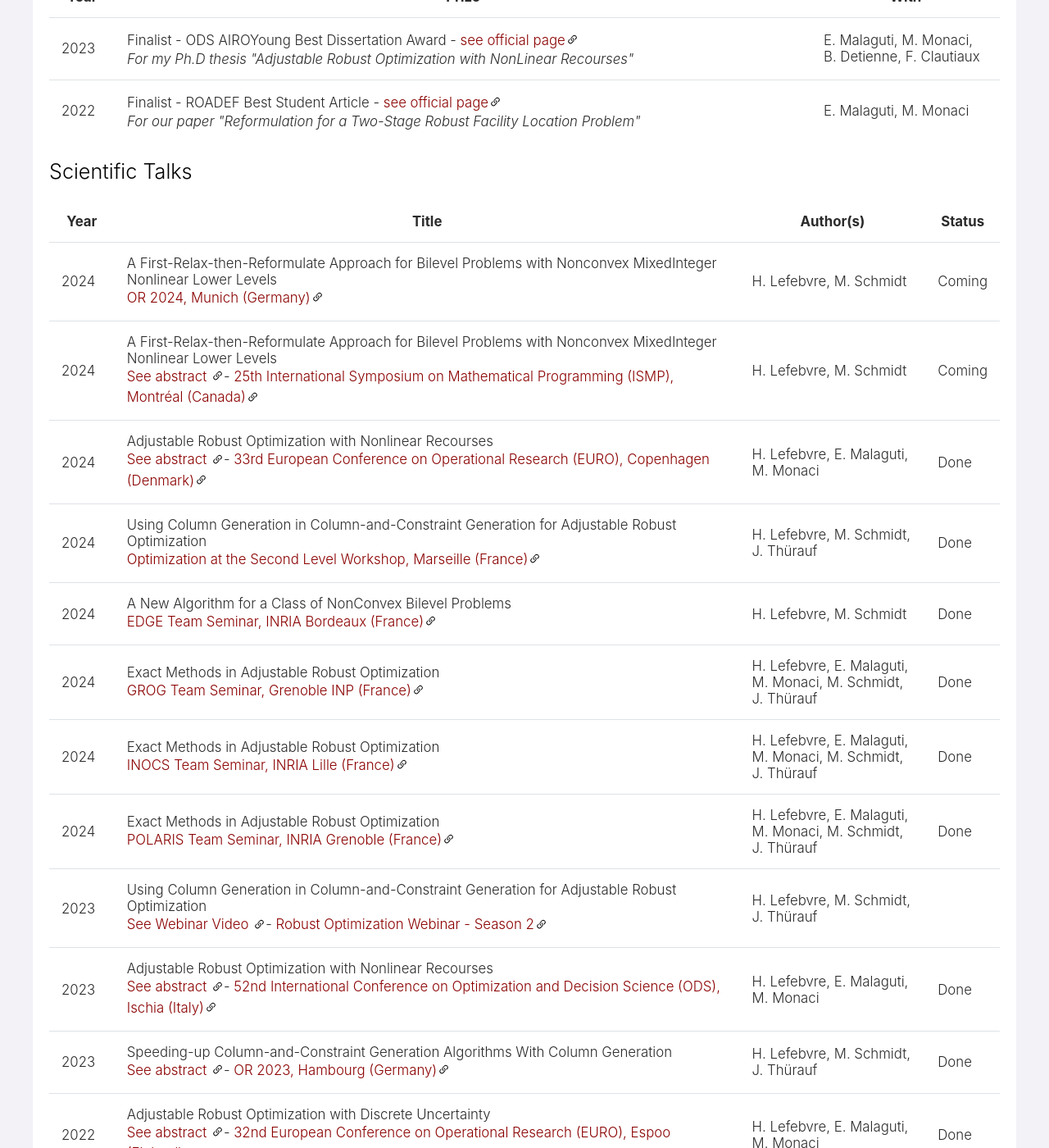
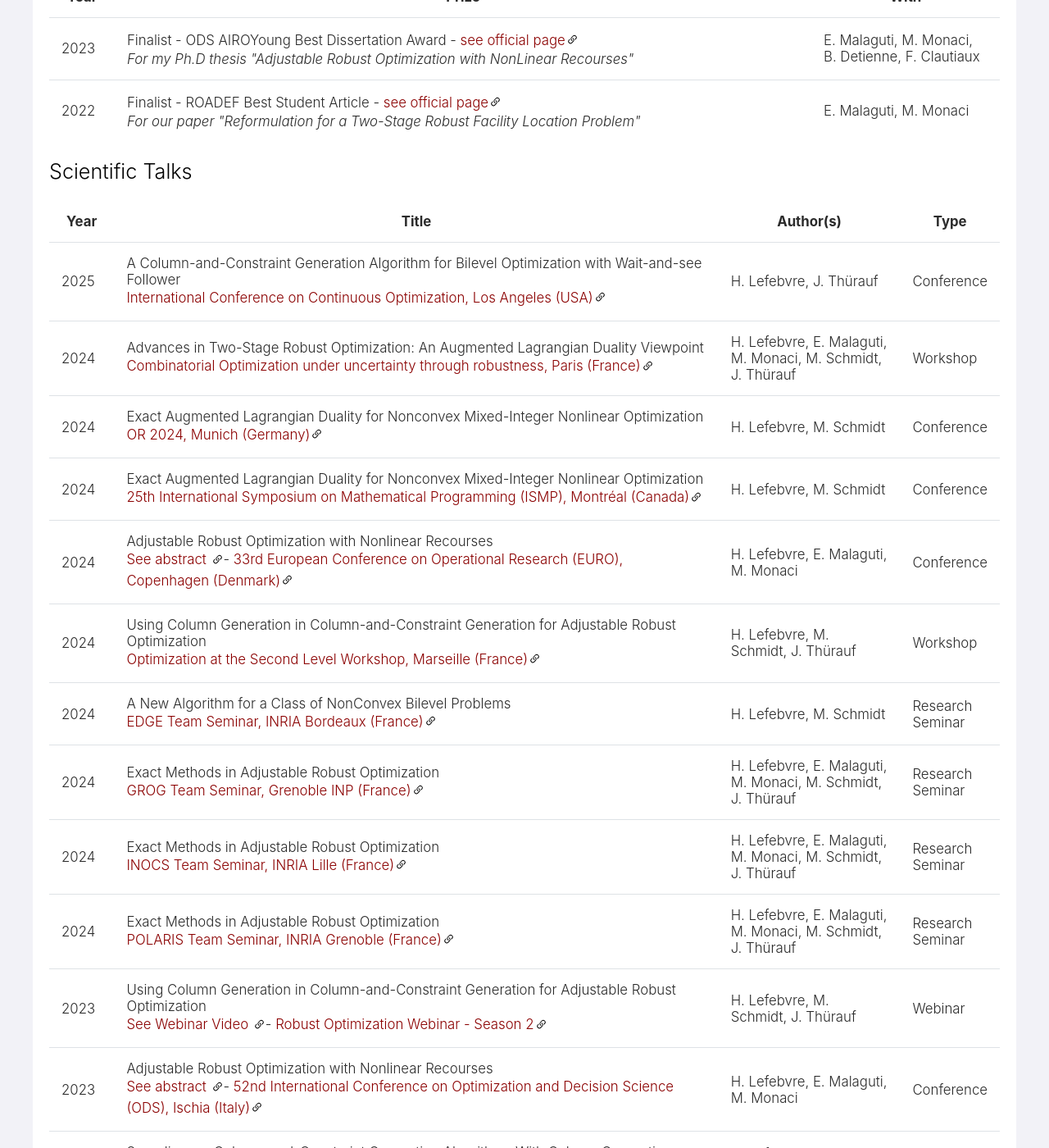
Before and after one commit to hlefebvr/hlefebvr.github.io, a Jekyll site: the page built from publications.html, in a window 1280 px wide and 1400 px high, scrolled down 1635 px. Shown: the whole window at 82% size. Built offline with Jekyll 4.4.1, drawn with Linux system fonts in a browser that asks for light colours; nearby versions of some CDN libraries; a style sheet for code colours, icons or effects is not loaded; some of the changed text lies outside the part shown.

Commit message:
update talks

```diff
--- a/publications.html
+++ b/publications.html
@@ -105,25 +105,38 @@ scientific-awards:
           comment: For our paper "Reformulation for a Two-Stage Robust Facility Location Problem"
 
 scientific-talks:
-    - title: "A First-Relax-then-Reformulate Approach for Bilevel Problems with Nonconvex MixedInteger Nonlinear Lower Levels"
+    - title: "A Column-and-Constraint Generation Algorithm for Bilevel Optimization with Wait-and-see Follower"
+      year: 2025
+      authors: H. Lefebvre, J. Thürauf
+      type: Conference
+      locations:
+      - title: International Conference on Continuous Optimization, Los Angeles (USA)
+        link: https://sites.google.com/view/iccopt2025/home
+    - title: "Advances in Two-Stage Robust Optimization: An Augmented Lagrangian Duality Viewpoint"
+      year: 2024
+      authors: H. Lefebvre, E. Malaguti, M. Monaci, M. Schmidt, J. Thürauf
+      type: Workshop
+      locations:
+      - title: Combinatorial Optimization under uncertainty through robustness, Paris (France)
+        link: http://gdrro.lip6.fr/?q=node/335
+    - title: "Exact Augmented Lagrangian Duality for Nonconvex Mixed-Integer Nonlinear Optimization"
       year: 2024
       authors: H. Lefebvre, M. Schmidt
-      status: Coming
+      type: Conference
       locations:
       - title: OR 2024, Munich (Germany)
         link: https://or2024.de/
-    - title: "A First-Relax-then-Reformulate Approach for Bilevel Problems with Nonconvex MixedInteger Nonlinear Lower Levels"
+    - title: "Exact Augmented Lagrangian Duality for Nonconvex Mixed-Integer Nonlinear Optimization"
       year: 2024
       authors: H. Lefebvre, M. Schmidt
-      status: Coming
+      type: Conference
       locations:
-        - link: https://www.gerad.ca/Charles.Audet/ISMP2024Complete_Program.pdf
         - title: 25th International Symposium on Mathematical Programming (ISMP), Montréal (Canada)
           link: https://ismp2024.gerad.ca/
     - title: "Adjustable Robust Optimization with Nonlinear Recourses"
       year: 2024
       authors: "H. Lefebvre, E. Malaguti, M. Monaci"
-      status: Done
+      type: Conference
       locations:
         - link: https://www.euro-online.org/web/pages/1731/edda-finalists-2024
         - title: "33rd European Conference on Operational Research (EURO), Copenhagen (Denmark)"
@@ -131,41 +144,42 @@ scientific-talks:
     - title: "Using Column Generation in Column-and-Constraint Generation for Adjustable Robust Optimization"
       year: 2024
       authors: "H. Lefebvre, M. Schmidt, J. Thürauf"
-      status: Done
+      type: Workshop
       locations:
         - title: "Optimization at the Second Level Workshop, Marseille (France)"
           link: https://conferences.cirm-math.fr/3031.html
     - title: "A New Algorithm for a Class of NonConvex Bilevel Problems"
       year: 2024
       authors: "H. Lefebvre, M. Schmidt"
-      status: Done
+      type: Research Seminar
       locations:
         - title: "EDGE Team Seminar, INRIA Bordeaux (France)"
           link: https://edge.gitlabpages.inria.fr/
     - title: "Exact Methods in Adjustable Robust Optimization"
       year: 2024
       authors: "H. Lefebvre, E. Malaguti, M. Monaci, M. Schmidt, J. Thürauf"
-      status: Done
+      type: Research Seminar
       locations:
         - title: "GROG Team Seminar, Grenoble INP (France)"
           link: https://g-scop.grenoble-inp.fr/fr/recherche/recherche-operationnelle-et-systeme-de-production
     - title: "Exact Methods in Adjustable Robust Optimization"
       year: 2024
       authors: "H. Lefebvre, E. Malaguti, M. Monaci, M. Schmidt, J. Thürauf"
-      status: Done
+      type: Research Seminar
       locations:
         - title: "INOCS Team Seminar, INRIA Lille (France)"
           link: https://team.inria.fr/inocs/
     - title: "Exact Methods in Adjustable Robust Optimization"
       year: 2024
       authors: "H. Lefebvre, E. Malaguti, M. Monaci, M. Schmidt, J. Thürauf"
-      status: Done
+      type: Research Seminar
       locations:
         - title: "POLARIS Team Seminar, INRIA Grenoble (France)"
           link: https://team.inria.fr/polaris/
     - title: "Using Column Generation in Column-and-Constraint Generation for Adjustable Robust Optimization"
       year: 2023
       authors: "H. Lefebvre, M. Schmidt, J. Thürauf"
+      type: Webinar
       locations:
         - title: "See Webinar Video"
           link: "https://www.youtube.com/watch?v=aMcenv2Jj-0&ab_channel=RobustOptimizationWebinar"
@@ -174,7 +188,7 @@ scientific-talks:
     - title: "Adjustable Robust Optimization with Nonlinear Recourses"
       year: 2023
       authors: "H. Lefebvre, E. Malaguti, M. Monaci"
-      status: Done
+      type: Conference
       locations:
         - link: https://www.airoconference.it/ods2023/schedule?view=article&id=19&catid=2:uncategorised&article=116
         - title: "52nd International Conference on Optimization and Decision Science (ODS), Ischia (Italy)"
@@ -182,7 +196,7 @@ scientific-talks:
     - title: "Speeding-up Column-and-Constraint Generation Algorithms With Column Generation"
       year: 2023
       authors: "H. Lefebvre, M. Schmidt, J. Thürauf"
-      status: Done
+      type: Conference
       locations:
         - link: https://fiona.uni-hamburg.de/27c1a194/program-gor2023.pdf
         - title: "OR 2023, Hambourg (Germany)"
@@ -190,7 +204,7 @@ scientific-talks:
     - title: "Adjustable Robust Optimization with Discrete Uncertainty"
       year: 2022
       authors: "H. Lefebvre, E. Malaguti, M. Monaci"
-      status: Done
+      type: Conference
       locations:
         - link: https://www.euro-online.org/conferences/program/#abstract/2527
         - title: "32nd European Conference on Operational Research (EURO), Espoo (Finland)"
@@ -198,7 +212,7 @@ scientific-talks:
     - title: "Reformulation for a Two-Stage Robust Facility Location Problem"
       year: 2022
       authors: "H. Lefebvre, E. Malaguti, M. Monaci"
-      status: Done
+      type: Conference
       locations:
         - link: https://roadef2022.sciencesconf.org/378887
         - title: "23rd Conference of the French OR society (ROADEF 2022), Lyon (France)"
@@ -206,14 +220,14 @@ scientific-talks:
     - title: "A Finite ε-Convergent Algorithm for 0-1 Mixed-Integer Convex Two-Stage Robust Optimization with Objective Uncertainty"
       year: 2021
       authors: "H. Lefebvre, B. Detienne, E. Malaguti, M. Monaci"
-      status: Done
+      type: Conference
       locations:
         - title: "50th International Conference on Optimization and Decision Science (ODS), Roma (Italy)"
           link: https://www.airoconference.it/ods2021/
     - title: "A Finite ε-Convergent Algorithm for 0-1 Mixed-Integer Convex Two-Stage Robust Optimization with Objective Uncertainty"
       year: 2021
       authors: "H. Lefebvre, B. Detienne, E. Malaguti, M. Monaci"
-      status: Done
+      type: Conference
       locations:
         - link: https://www.euro-online.org/conferences/program/#abstract/1111
         - title: "31st European Conference on Operational Research (EURO), virtual"
@@ -221,7 +235,7 @@ scientific-talks:
     - title: "A Finite ε-Convergent Algorithm for 0-1 Mixed-Integer Convex Two-Stage Robust Optimization with Objective Uncertainty"
       year: 2021
       authors: "H. Lefebvre, B. Detienne, E. Malaguti, M. Monaci"
-      status: Done
+      type: Conference
       locations:
         - link: https://roadef2021.sciencesconf.org/351272.html
         - title: "22nd Conference of the French OR society (ROADEF), virtual"
@@ -229,7 +243,7 @@ scientific-talks:
     - title: "A Two-Stage Robust Approach for Minimizing the Weighted Number of Tardy Jobs with Profit Uncertainty"
       year: 2020
       authors: "H. Lefebvre, B. Detienne, E. Malaguti, M. Monaci"
-      status: Done
+      type: Conference
       locations:
         - link: https://easychair.org/smart-program/ROADEF2020/2020-02-21.html#talk:141540
         - title: "21st Conference of the French OR society (ROADEF), Montpellier (France)"
@@ -239,7 +253,6 @@ scientific-posters:
     - title: Reformulation for Adjutable Robust Optimization with Discrete Uncertainty
       year: 2022
       authors: H. Lefebvre, E. Malaguti, M. Monaci
-      status: Done
       locations:
         - link: open-science/AC/MIP_poster.pdf
         - title: Mixed Integer Programming Workshop 2022, New York (USA)
@@ -370,7 +383,7 @@ scientific-posters:
             <th style="width: 50px">Year</th>
             <th style="width: 750px">Title</th>
             <th style="width: 200px">Author(s)</th>
-            <th>Status</th>
+            <th>Type</th>
         </tr>
         {% for talk in page.scientific-talks %}
         <tr>
@@ -393,7 +406,7 @@ scientific-posters:
                 {% endfor %}
             </td>
             <td>{{ talk.authors }}</td>
-            <td>{{ talk.status }}</td>
+            <td>{{ talk.type }}</td>
         </tr>
         {% endfor %}
     </table>
@@ -405,7 +418,7 @@ scientific-posters:
     <table>
         <tr>
             <th style="width: 50px">Year</th>
-            <th style="width: 750px">Title</th>
+            <th style="width: 700px">Title</th>
             <th style="width: 200px">Author(s)</th>
             <th>Status</th>
         </tr>
```
